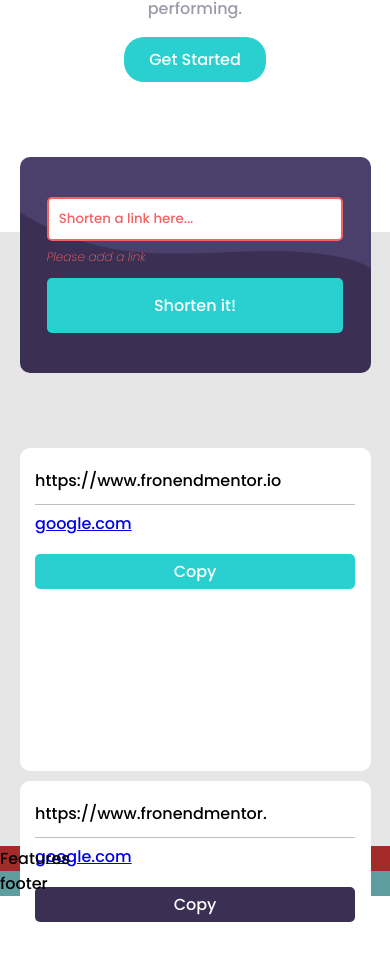
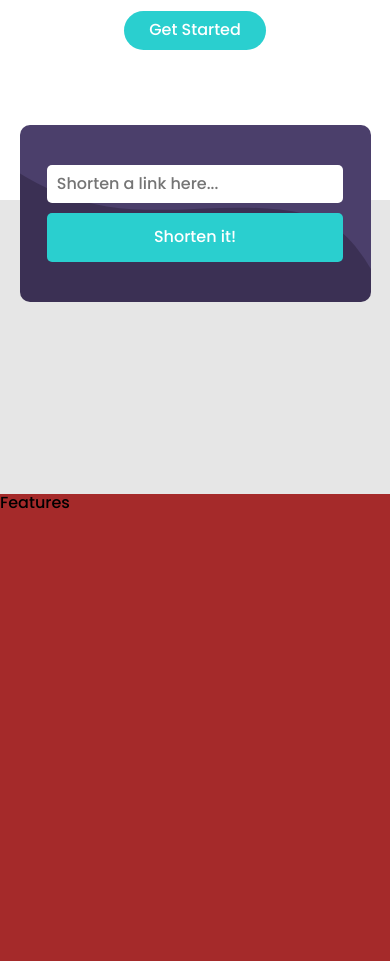
Before and after one commit to bavicente9/url-shortening-api, a React (Create React App) app: page / in a window 390 px wide. Shown: the part 749-1710 px from the top of the page. Before the commit the page ends 1686 px from the top, so only its background shows below. Built offline with nearby package versions, Linux system fonts and the light colour scheme.

Commit message:
Shortener box

```diff
--- a/package.json
+++ b/package.json
@@ -6,6 +6,7 @@
     "@testing-library/jest-dom": "^5.16.1",
     "@testing-library/react": "^11.2.7",
     "@testing-library/user-event": "^12.8.3",
+    "normalize.css": "^8.0.1",
     "react": "^17.0.2",
     "react-dom": "^17.0.2",
     "react-scripts": "4.0.3",
--- a/src/App.css
+++ b/src/App.css
@@ -48,6 +48,7 @@ button:hover{
 }
 .features{
   background-color: brown;
+  height: 700px;
 }
 .footer{
   background-color: cadetblue;
--- a/src/App.js
+++ b/src/App.js
@@ -1,8 +1,11 @@
 import logo from './logo.svg';
+import 'normalize.css'
 import './App.css';
 import { Header } from './components/header/Header';
 import {Presentation} from './components/presentation/Presentation'
 import { ShortenerBox } from './components/ShortenerBox/ShortenerBox';
+
+
 function App() {
   return (
     <div>
--- a/src/components/ShortenerBox/ShortenerBox.css
+++ b/src/components/ShortenerBox/ShortenerBox.css
@@ -1,6 +1,5 @@
 .shortenerBox-container {
     background-color: var(--LigthGray);
-
     padding-bottom: 75px;
 }
 
@@ -17,7 +16,7 @@
     background-image: url(bg-shorten-desktop.svg);
     background-color: var(--DarkViolet);
     width: 100%;
-    padding: 40px 0;
+    padding: 40px 0 ;
 }
 
 .shortenerBox-inputUrl {
@@ -54,6 +53,7 @@
     border-radius: 5px;
 }
 
+
 .shortenerBox-inputUrl P {
     grid-area: error-message;
     color: var(--Red);
@@ -62,6 +62,7 @@
     line-height: 0.75rem;
     margin-bottom: 0;
 
+    display: none;
 }
 
 
@@ -70,42 +71,60 @@
 .shortenerBox-outputUrl-container {
     display: grid;
     grid-template-columns: 100%;
-    grid-template-rows: repeat(auto-fit, 100%);
+    grid-template-rows: repeat(2, min-content);
     gap: 10px;
+    padding: 0;
 }
 
 .shortenerBox-outputUrl {
+    padding: 10px 25px;
     background: #fff;
-    padding: 0 4vw;
     border-radius: 10px;
     display: grid;
-    grid-template-columns: 50% minmax(30%, 1fr) min-content;
+    grid-template-columns: minmax(25% ,1fr) 25% min-content;
     grid-template-rows: 100%;
     gap: 2vw;
 }
 
 .shortenerBox-outputUrl p {
-    text-align: left;
+    overflow: hidden;
+    text-overflow: ellipsis;
 }
 
 .shortenerBox-outputUrl-result {
+    display: flex;
+    align-items: center;
+
     text-align: right;
-    place-self: center right;
+    overflow: hidden;
+    text-overflow: ellipsis;
+}
+.shortenerBox-outputUrl a {
+    text-decoration: none;
+    overflow: hidden;
+    text-overflow: ellipsis;
+    color: var(--DarkCyan);
+    overflow: hidden;
+}
+.buttons-outputUrl{
+    display: grid;
+    place-items: center;
+
 }
 
-.shortenerBox-outputUrl .button-outputUrl-copy {
-    height: min-content;
-    padding: 5px 25px;
+.shortenerBox-outputUrl .button-outputUrl-copy,.shortenerBox-outputUrl .button-outputUrl-copied {
+    width:140px ;
+    padding: 15px 25px;
     place-self: center;
     border-radius: 5px;
+
 }
 
+
 .shortenerBox-outputUrl .button-outputUrl-copied {
-    height: min-content;
-    padding: 5px 25px;
-    place-self: center;
-    border-radius: 5px;
+    display: none;
     background: var(--DarkViolet);
+
 }
 
 @media (max-width:775px) {
@@ -150,27 +169,17 @@
         height: 100%;
         margin: 10px 0px;
         text-align: left;
-        display: flex;
-        align-items: center;
         border-bottom: 1px solid var(--Gray);
     }
 
     .shortenerBox-outputUrl nav {
-        place-self: center left;
-        margin: 10px 0;
+        padding: 20px 0;
     }
 
-    .shortenerBox-outputUrl .button-outputUrl-copy{
+    .shortenerBox-outputUrl .button-outputUrl-copy, .shortenerBox-outputUrl .button-outputUrl-copied{
         place-self: auto;
-        padding: 5px 0;
         margin: 0px 0 15px;
+        width: 100%;
     }
 
-    .shortenerBox-outputUrl .button-outputUrl-copied{
-        place-self: auto;
-        padding: 5px 0;
-        margin: 0px 0 15px;
-    }
-
-
 }
--- a/src/components/ShortenerBox/ShortenerBox.js
+++ b/src/components/ShortenerBox/ShortenerBox.js
@@ -1,20 +1,55 @@
-import { useState } from 'react'
+import { useState, useEffect } from 'react'
+import { OutputUrl } from './outputUrl/OutputUrl'
 import './ShortenerBox.css'
+
+
+
+
 
 export const ShortenerBox = () => {
     let [inputError, setInputError] = useState(false)
-    /*
-        //check if there is a error in the input url
-        const checkInputUrl = () =>{
-            const inputUr = document.getElementById('input-inputUrl')
-            if (inputError) {
-                inputUr.classList.add('input-error')
-            } else {
-                inputUr.classList.remove('input-error')
-            }
+    let [urlList, setUrlList] = useState([])
 
+    //get the short link throught the api
+    const getShortLink = (inputUrl) => {
+        const peticion = fetch(`https://api.shrtco.de/v2/shorten?url=${inputUrl}`)
+
+        peticion.then(res => res.json())
+            .then(res => {
+                console.log(res.ok)
+                //if there is a error it will change the state inputError
+                if (res.ok) {
+                    console.log(res.result);
+                    setUrlList([...urlList, res.result])
+
+                    if (inputError) setInputError(false)
+
+                } else {
+                    setInputError(true)
+                }
+            })
+    }
+
+    /*Show if there is a error */
+    useEffect(() => {
+        const errorMessage = document.getElementById('errorMessage-inputUrl')
+        const urlInput = document.getElementById('input-inputUrl')
+        if (inputError) {
+            errorMessage.style.display = 'block'
+            urlInput.classList.add('input-error')
+        } else {
+            errorMessage.style.display = 'none'
+            urlInput.classList.remove('input-error')
         }
-    */
+    }, [inputError])
+
+
+
+    //get the input url and call to the api
+    const handleShort = () => {
+        const inputUrl = document.getElementById('input-inputUrl').value
+        getShortLink(inputUrl);
+    }
 
     return (
         <div className='shortenerBox-container'>
@@ -23,36 +58,15 @@ export const ShortenerBox = () => {
 
                 <div className='shortenerBox-inputUrl-container'>
                     <div className='shortenerBox-inputUrl'>
-                        <input id='input-inputUrl' className='input-error' placeholder='Shorten a link here...' type='url' />
-                        <p className='error-message' >Please add a link</p>
-                        <button id='button-inputUrl' type='submit' >Shorten it!</button>
+                        <input id='input-inputUrl' className='' placeholder='Shorten a link here...' type='url' />
+                        <p id='errorMessage-inputUrl' >Please add a link</p>
+                        <button id='button-inputUrl' type='submit' onClick={() => { handleShort() }} >Shorten it!</button>
                     </div>
 
                 </div>
-
-
-                <div className='shortenerBox-outputUrl-container'>
-
-                    <div className='shortenerBox-outputUrl'>
-                        <p>https://www.fronendmentor.io</p>
-                        <nav className='shortenerBox-outputUrl-result' >
-                            <a rel='external' href='google.com'> google.com</a>
-                        </nav>
-                        <button className='button-outputUrl-copy copied' >Copy</button>
-                    </div>
-
-
-                    <div className='shortenerBox-outputUrl'>
-                        <p>https://www.fronendmentor.</p>
-                        <nav className='shortenerBox-outputUrl-result' >
-                            <a rel='external' href='google.com'> google.com</a>
-                        </nav>
-                        <button className='button-outputUrl-copied' >Copy</button>
-                    </div>
-
-                </div>
-
-
+                {
+                    <OutputUrl urlList={urlList} ></OutputUrl>
+                }
             </div>
         </div>
     )
--- /dev/null
+++ b/src/components/ShortenerBox/outputUrl/OutputUrl.js
@@ -0,0 +1,66 @@
+import { useState, useEffect, memo } from "react"
+
+
+//using memo to avoid rerender the same urls
+const LiOutputUrl = memo(({ item, index,handleCopyShortUrl }) => {
+    const shortenedLink = item.full_short_link
+    return (
+        < li key={index} className='shortenerBox-outputUrl' >
+            <p>{item.original_link}</p>
+            <nav className='shortenerBox-outputUrl-result' >
+                <a rel='external' href={shortenedLink}> {shortenedLink}</a>
+            </nav>
+            <div className="buttons-outputUrl">
+                <button id={`${index}-buttonCopy`} className='button-outputUrl-copy' onClick={() => handleCopyShortUrl(shortenedLink, index)}>Copy</button>
+                <button id={`${index}-buttonCopied`} className='button-outputUrl-copied' >Copied!</button>
+            </div>
+        </li >
+    )
+})
+
+
+export const OutputUrl = ({ urlList }) => {
+
+    let [indexLinkCopied, setIndexLinkCopied] = useState(-1)
+    let [lastIndexLinkCopied, setLastIndexLinkCopied] = useState(-1)
+
+    //copy  teh shortened url to the clipboard
+    const handleCopyShortUrl = (shortenedLink, indexUrl) => {
+        navigator.clipboard.writeText(shortenedLink)
+        setIndexLinkCopied(indexUrl)
+    }
+
+    //change the style of the copy button
+    useEffect(() => {
+        if (indexLinkCopied !== -1) {
+            const buttonCopy = document.getElementById(`${indexLinkCopied}-buttonCopy`)
+            const buttonCopied = document.getElementById(`${indexLinkCopied}-buttonCopied`)
+
+            buttonCopy.style.display = 'none'
+            buttonCopied.style.display = 'block'
+        }
+        if (lastIndexLinkCopied !== -1) {
+            const lastButtonCopy = document.getElementById(`${lastIndexLinkCopied}-buttonCopy`)
+            const lastButtonCopied = document.getElementById(`${lastIndexLinkCopied}-buttonCopied`)
+
+            lastButtonCopy.style = 'block'
+            lastButtonCopied.style = 'none'
+        }
+        setLastIndexLinkCopied(indexLinkCopied)
+
+    }, [indexLinkCopied]) // eslint-disable-line react-hooks/exhaustive-deps
+
+
+    return (
+        <ul className='shortenerBox-outputUrl-container'>
+
+            {
+                urlList.map((item, index) => {
+                    return (
+                        <LiOutputUrl index={index} item={item} handleCopyShortUrl = {handleCopyShortUrl} />
+                    )
+                })
+            }
+        </ul>
+    )
+}
```
Also changed, not shown: src/components/presentation/Presentation.css (line endings or trailing spaces), 1 other file (tests, documents, lock files or other folders).
